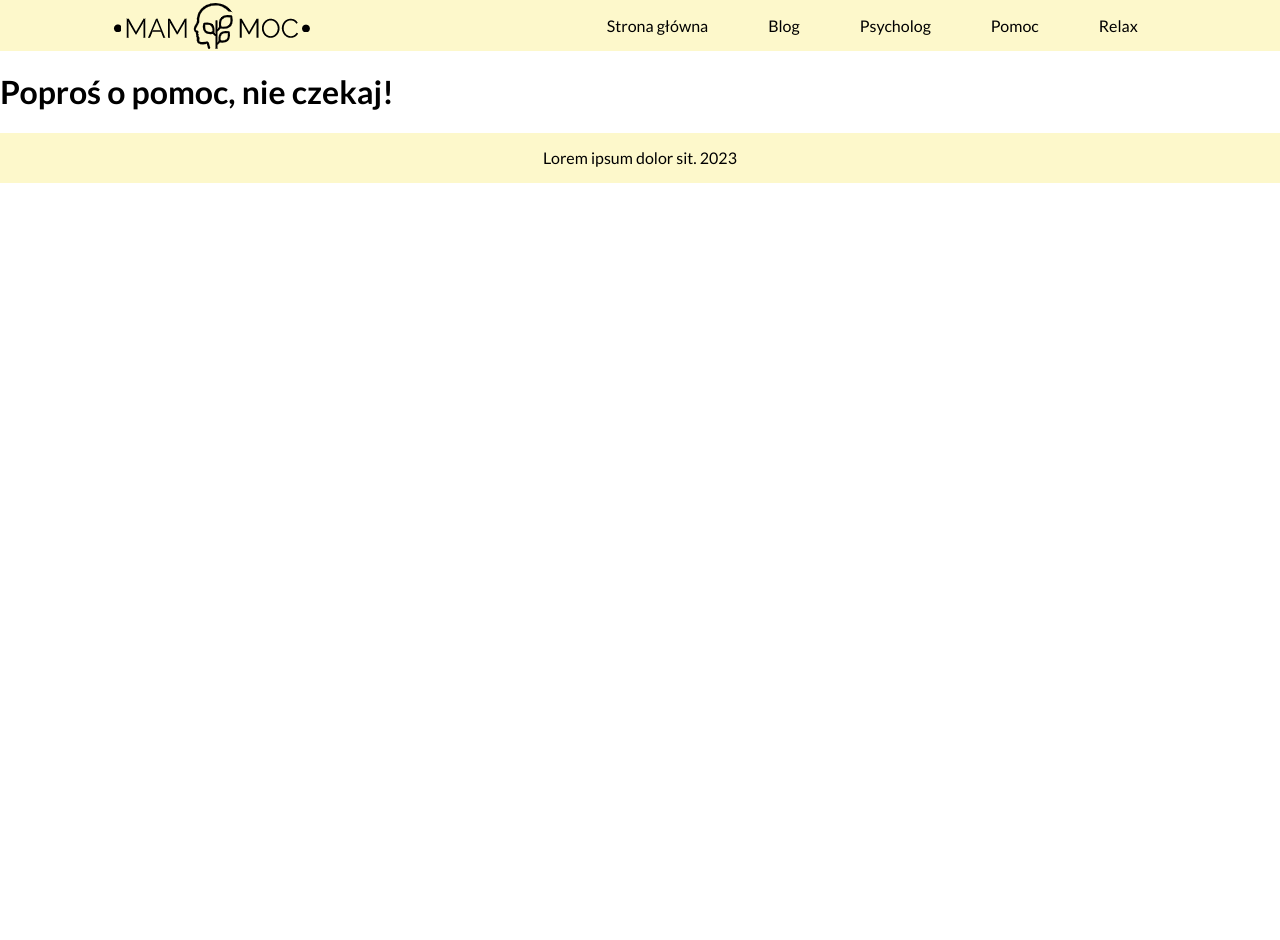
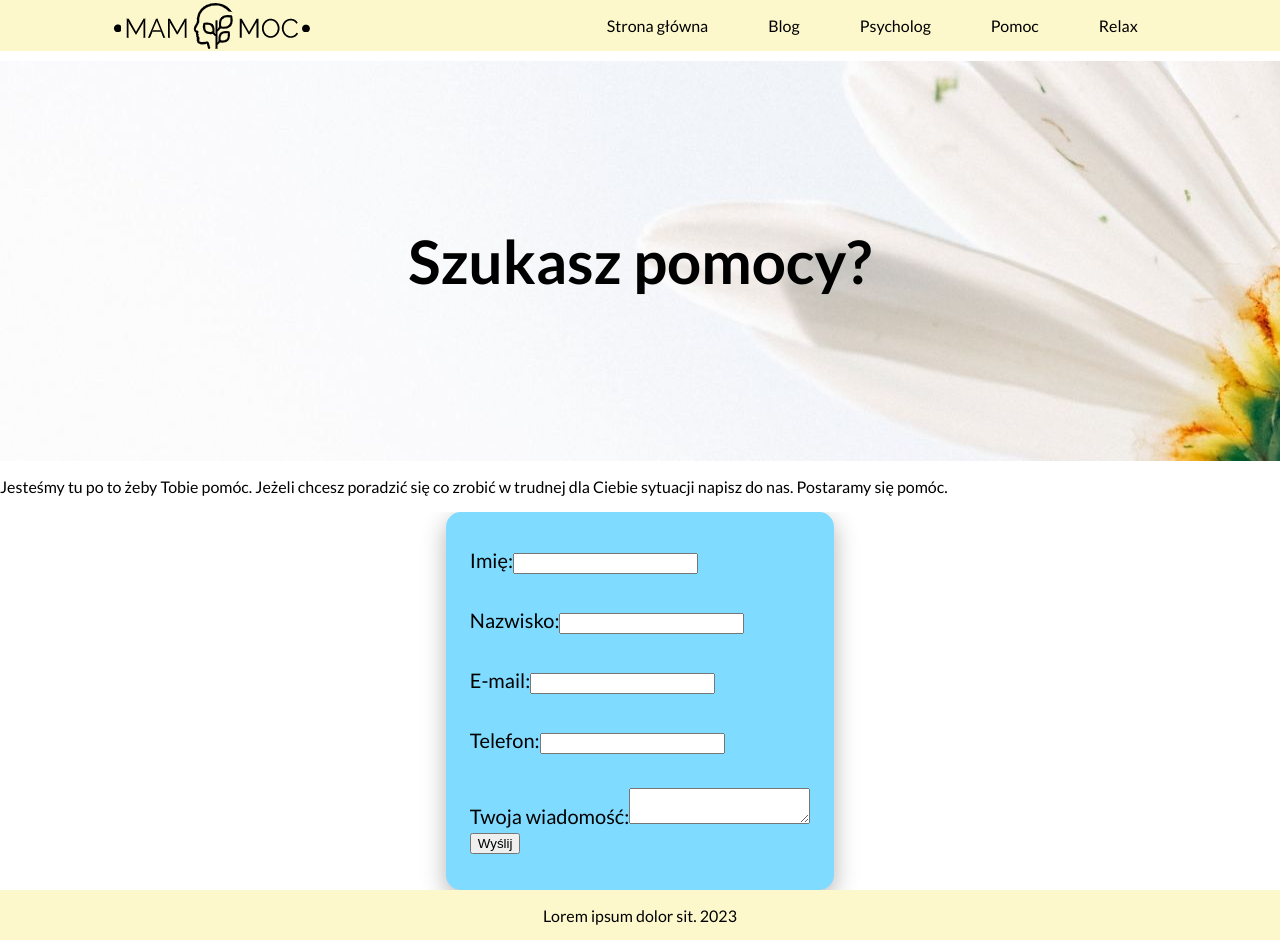
Before and after one commit to Szesz96/Psychology-project, a React (Create React App) app: page /help in a window 1280 px wide. Before the commit the page ends 800 px from the top, so only its background shows below. Built offline with nearby package versions, Linux system fonts and the light colour scheme; no server answers.

Commit message:
help added

```diff
--- /dev/null
+++ b/src/components/find-help/form/form.jsx
@@ -0,0 +1,37 @@
+import React from 'react'
+import '../help.css'
+
+
+function FormHelp () {
+    return (
+        <>
+        <div className="form-container-help">
+          <form className="form">
+            <div>
+              <label>Imię:</label>
+              <input type="text" className="form-input"></input>
+            </div>
+            <div>
+              <label>Nazwisko:</label>
+              <input type="text" className="form-input"></input>
+            </div>
+            <div>
+              <label>E-mail:</label>
+              <input type="text" className="form-input"></input>
+            </div>
+            <div>
+              <label>Telefon:</label>
+              <input type="text" className="form-input"></input>
+            </div>
+            <div>
+              <label>Twoja wiadomość:</label>
+              <textarea></textarea>
+            </div>
+            <button>Wyślij</button>
+          </form>
+        </div>
+        </>
+    );
+}
+
+export default FormHelp;
--- /dev/null
+++ b/src/components/find-help/help.css
@@ -0,0 +1,45 @@
+* {
+    box-sizing: border-box;
+}
+
+
+.main-photo-help {
+    height: 50vh;
+    background-image: url(help-main-photo.jpg);
+    display: flex;
+    align-items: center;
+    justify-content: center;
+    font-size: 30px;
+    margin-top: 10px;
+
+}
+
+.help-container {
+    display: flex;
+    align-items: center;
+}
+
+
+.form {
+    background-color: #7fdbff;
+    max-width: 400px;
+    max-height: 100%;
+    border-radius: 15px;
+    box-shadow: 0px 8px 24px 0px rgba(0, 0, 0, 0.3);
+    overflow-x: hidden;
+    overflow-y: auto;
+    padding: 36px 24px;
+}
+
+.form-input {
+    position: relative;
+    margin-bottom: 34px;
+}
+
+.form-container-help {
+    align-items: center;
+    display: flex;
+    font-size: 20px;
+    justify-content: center;
+    overflow: hidden;
+}
--- /dev/null
+++ b/src/components/find-help/start-help/start-help.jsx
@@ -0,0 +1,22 @@
+import React from 'react'
+import '../help.css'
+
+
+function StartHelp () {
+    return (
+        <>
+        <div className="main-photo-help">
+        <h1>Szukasz pomocy?</h1>
+        </div>
+        <div className="help-container">
+            <div className="about-help">
+                <p>Jesteśmy tu po to żeby Tobie pomóc. Jeżeli chcesz poradzić się co zrobić w trudnej dla Ciebie sytuacji napisz do nas. Postaramy się pomóc.</p>
+                <div className="go-to">
+                </div>
+            </div>
+        </div>
+        </>
+    );
+}
+
+export default StartHelp;
--- a/src/components/relax/relax-start.jsx
+++ b/src/components/relax/relax-start.jsx
@@ -1,7 +1,7 @@
 import React from 'react'
 import './relax.css'
 // import Photo from "./catalin-pop-noydSJIWMSg-unsplash.jpg"
-import { Link } from 'react-router-dom'
+
 
 function Start () {
     return (
--- a/src/views/help/help.jsx
+++ b/src/views/help/help.jsx
@@ -1,9 +1,12 @@
 import React from 'react'
+import FormHelp from '../../components/find-help/form/form'
+import StartHelp from '../../components/find-help/start-help/start-help'
 
 const Help = () => {
   return (
     <>
-        <h1>Poproś o pomoc, nie czekaj!</h1>
+    <StartHelp/>
+    <FormHelp/>
     </>
   )
 }
```
Also changed, not shown: src/components/find-help/help-main-photo.jpg (added).
